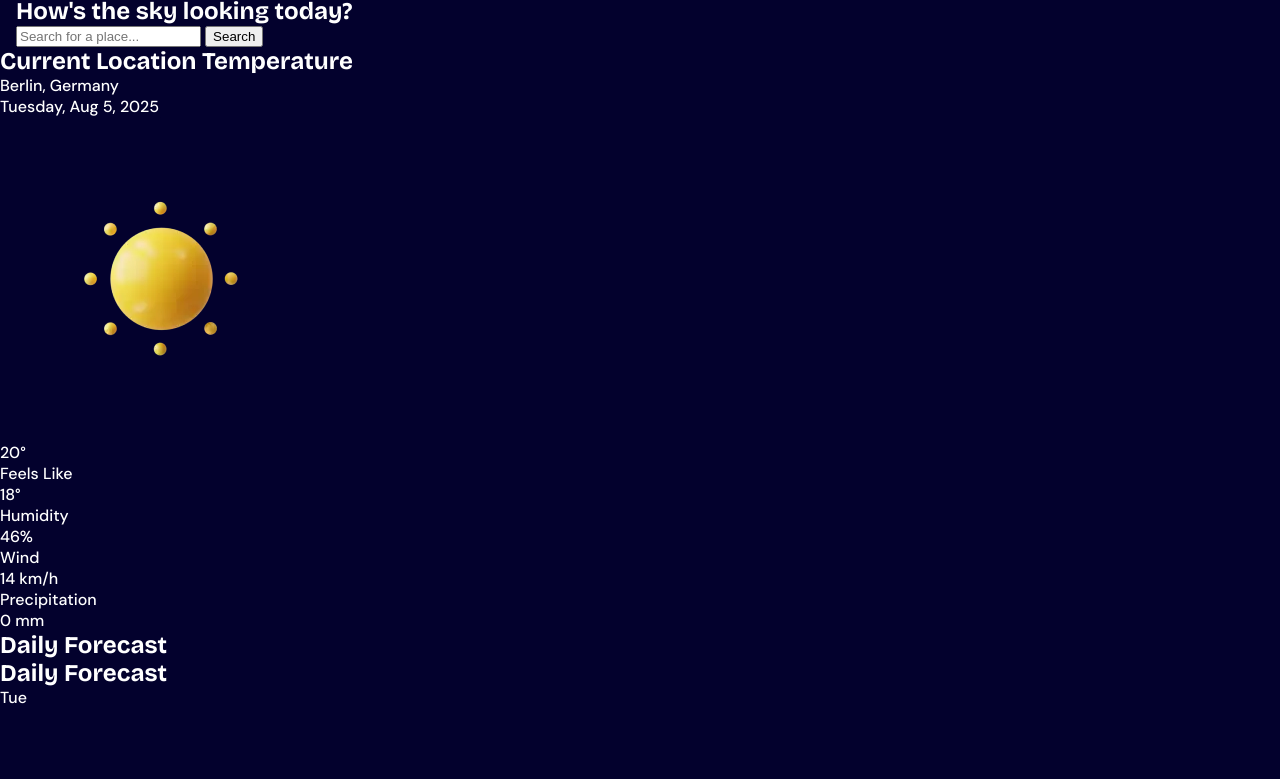
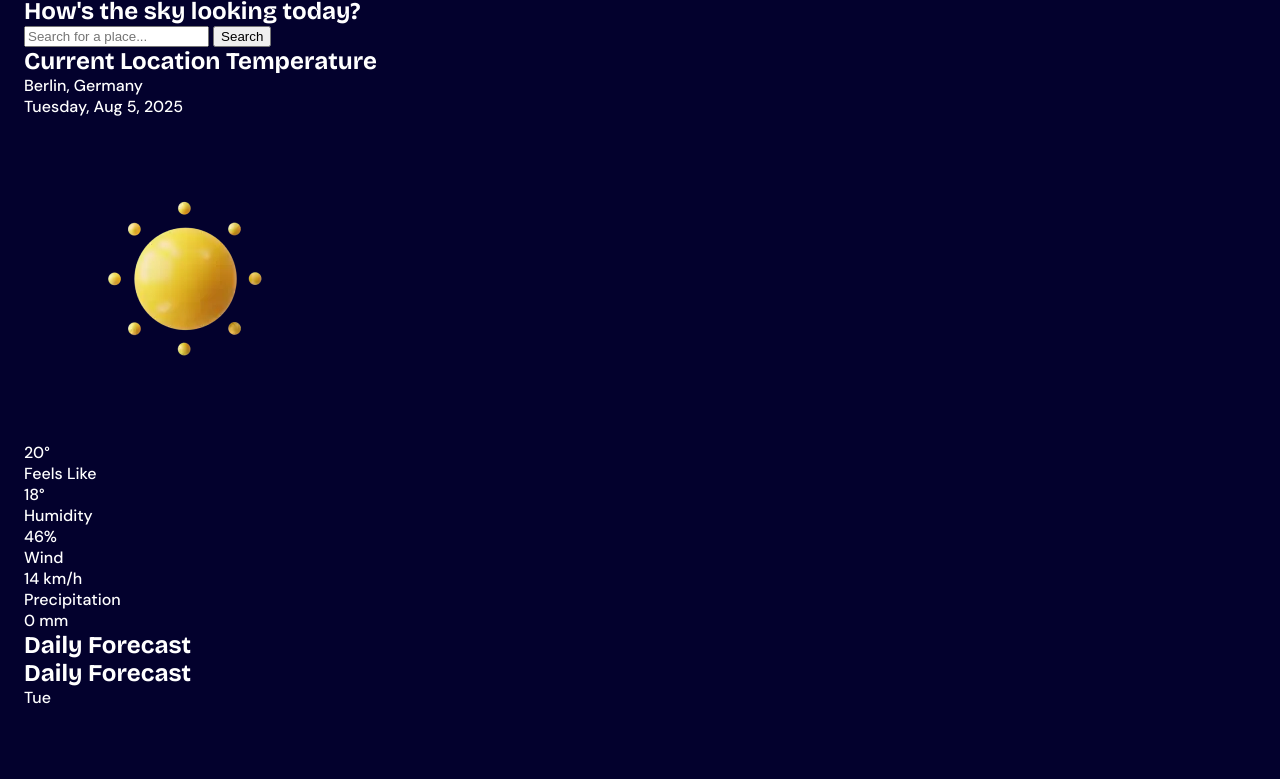
Before and after one commit to Vinicius-Novais/Weather-App, a plain HTML site: page index.html in a window 1280 px wide. Shown: the part 88-867 px from the top of the page. Drawn offline with Linux system fonts and the light colour scheme.

Commit message:
Add wrappers ao html

```diff
--- a/index.html
+++ b/index.html
@@ -41,7 +41,7 @@
           </div>
         </div>
       </section>
-      <section class="current">
+      <section class="current wrapper">
         <h2 class="visually-hidden">Current Location Temperature</h2>
 
         <div class="current__weather">
@@ -74,7 +74,7 @@
           </div>
         </div>
       </section>
-      <section class="daily">
+      <section class="daily wrapper">
         <h2 class="visually-hidden">Daily Forecast</h2>
         <div class="daily__header">
           <h2 class="section__title daily__title">Daily Forecast</h2>
@@ -139,7 +139,7 @@
           </div>
         </div>
       </section>
-      <section class="hourly">
+      <section class="hourly wrapper">
         <div class="hourly__header">
           <h2 class="section__title hourly__title">Hourly Forecast</h2>
           <select class="dropdown hourly__dropdown" name="Days" id="ddlDays">
--- a/style.css
+++ b/style.css
@@ -135,11 +135,16 @@
     display: grid;
     grid-template-columns: 1fr calc(100% - 32px) 1fr;
 
-    @media (width >= calc(700/16 * 1rem)) {
+    @media (width >= calc(700 / 16 * 1rem)) {
+      grid-template-columns: 1fr calc(100% - 48px) 1fr;
     }
 
-    & > * {
-      grid-column: 2 / 3; /* Da coluna 2 até a 3 */
+    @media (width >= calc(1000 / 16 * 1rem)) {
+      grid-template-columns: 1fr calc(100% - 48px) 1fr;
+    }
+
+    > * {
+      grid-column: 2;
     }
   }
 }
```
